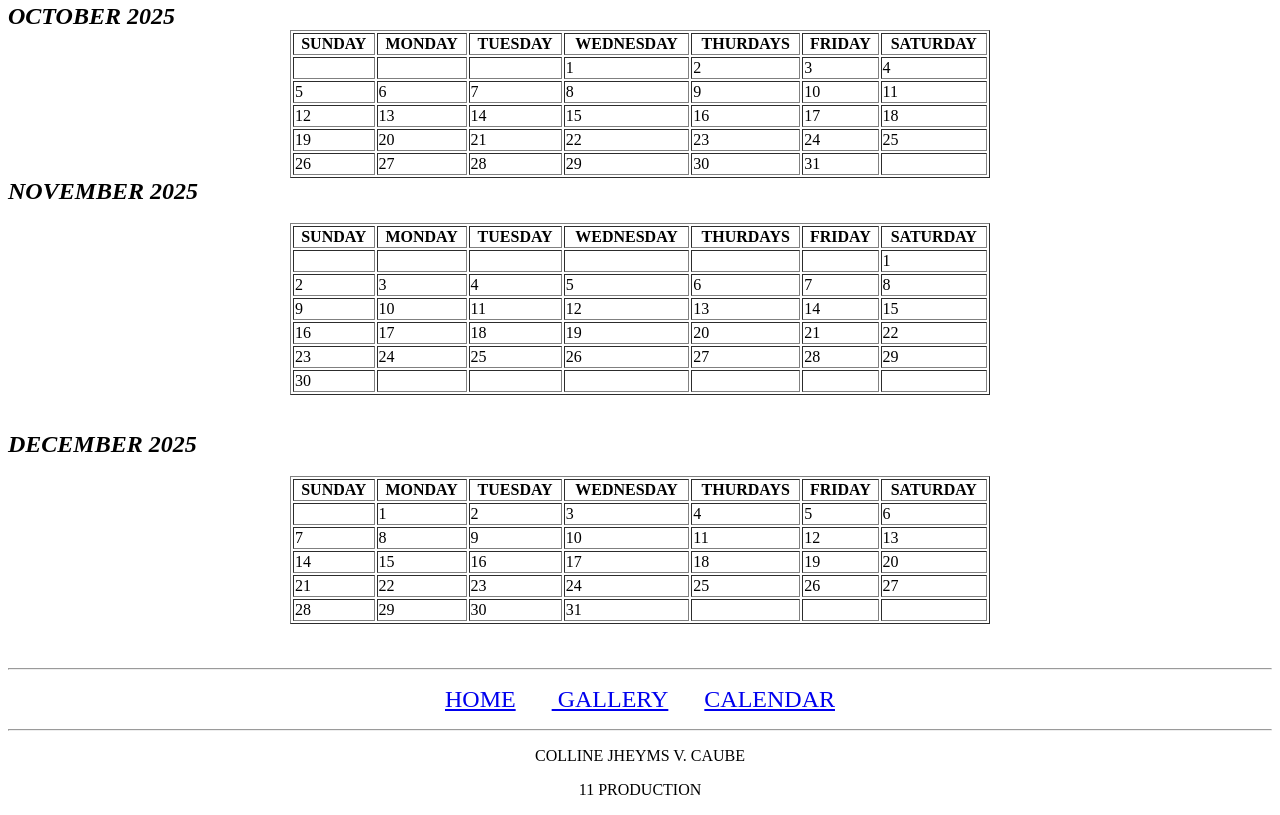
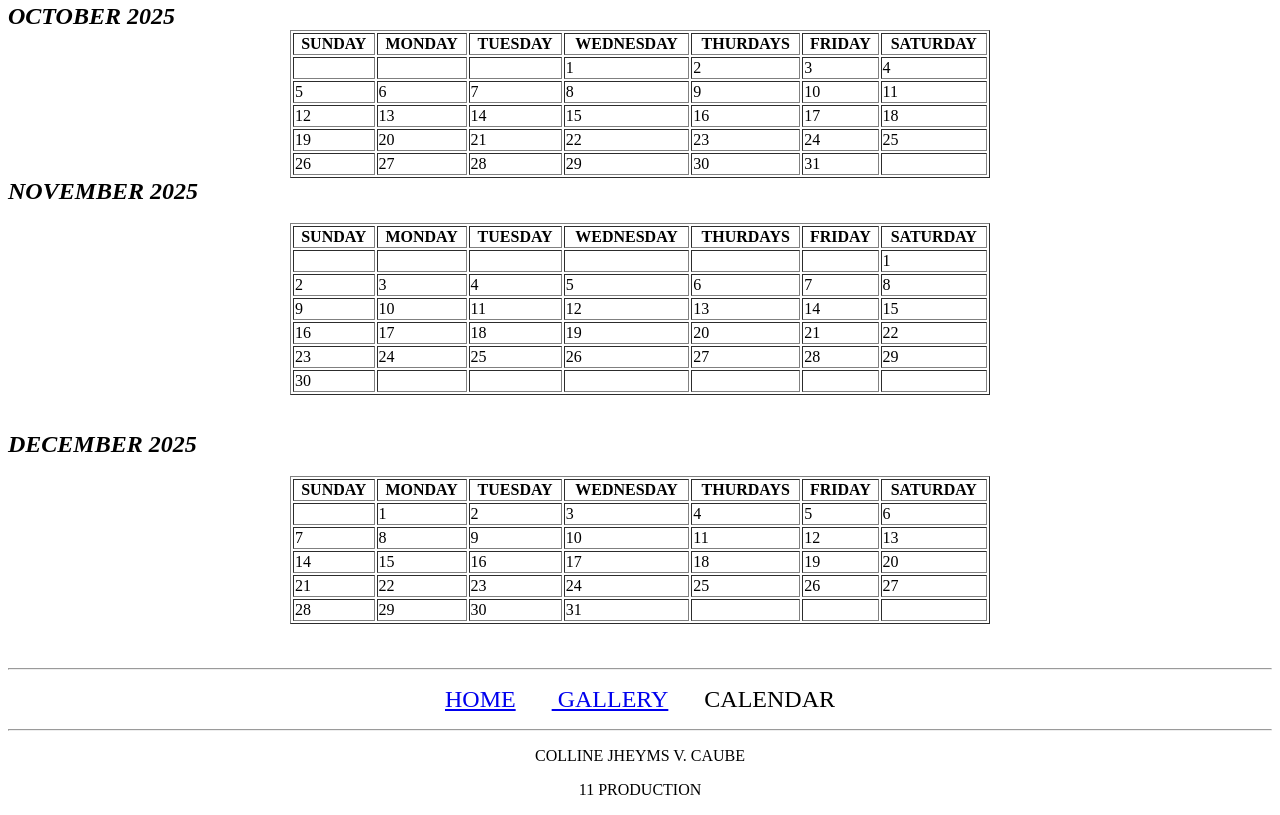
Before and after one commit to caubecolline-spec/final-na-talaga, a plain HTML site: page bagona2.html in a window 1280 px wide. Shown: the part 676-1491 px from the top of the page. Drawn offline with Linux system fonts and the light colour scheme.

Commit message:
Update bagona2.html

```diff
--- a/bagona2.html
+++ b/bagona2.html
@@ -353,7 +353,7 @@
 
         <hr>
    <p><center>
-    <font face = chiller size = "5"><a href="http://kDuGPqn60JEpQk5:rZWD9xqUzjiixXI@localhost:22135/storage/emulated/0/iiyaknako%20(1)/bagona1.html">HOME</a></font>&nbsp&nbsp&nbsp&nbsp&nbsp&nbsp&nbsp&nbsp&nbsp<font face = chiller size = "5"><a href="http://kDuGPqn60JEpQk5:rZWD9xqUzjiixXI@localhost:22135/storage/emulated/0/iiyaknako%20(1)/bagona3.html"> GALLERY</a></font>&nbsp&nbsp&nbsp&nbsp&nbsp&nbsp&nbsp&nbsp&nbsp<font face = chiller size = "5"><a href="http://kDuGPqn60JEpQk5:rZWD9xqUzjiixXI@localhost:22135/storage/emulated/0/iiyaknako%20(1)/bagona2.html">CALENDAR</a></font>
+    <font face = chiller size = "5"><a href="bagona1.html">HOME</a></font>&nbsp&nbsp&nbsp&nbsp&nbsp&nbsp&nbsp&nbsp&nbsp<font face = chiller size = "5"><a href="bagona3.html"> GALLERY</a></font>&nbsp&nbsp&nbsp&nbsp&nbsp&nbsp&nbsp&nbsp&nbsp<font face = chiller size = "5">CALENDAR</font>
   </center>
   </p>
 
```
